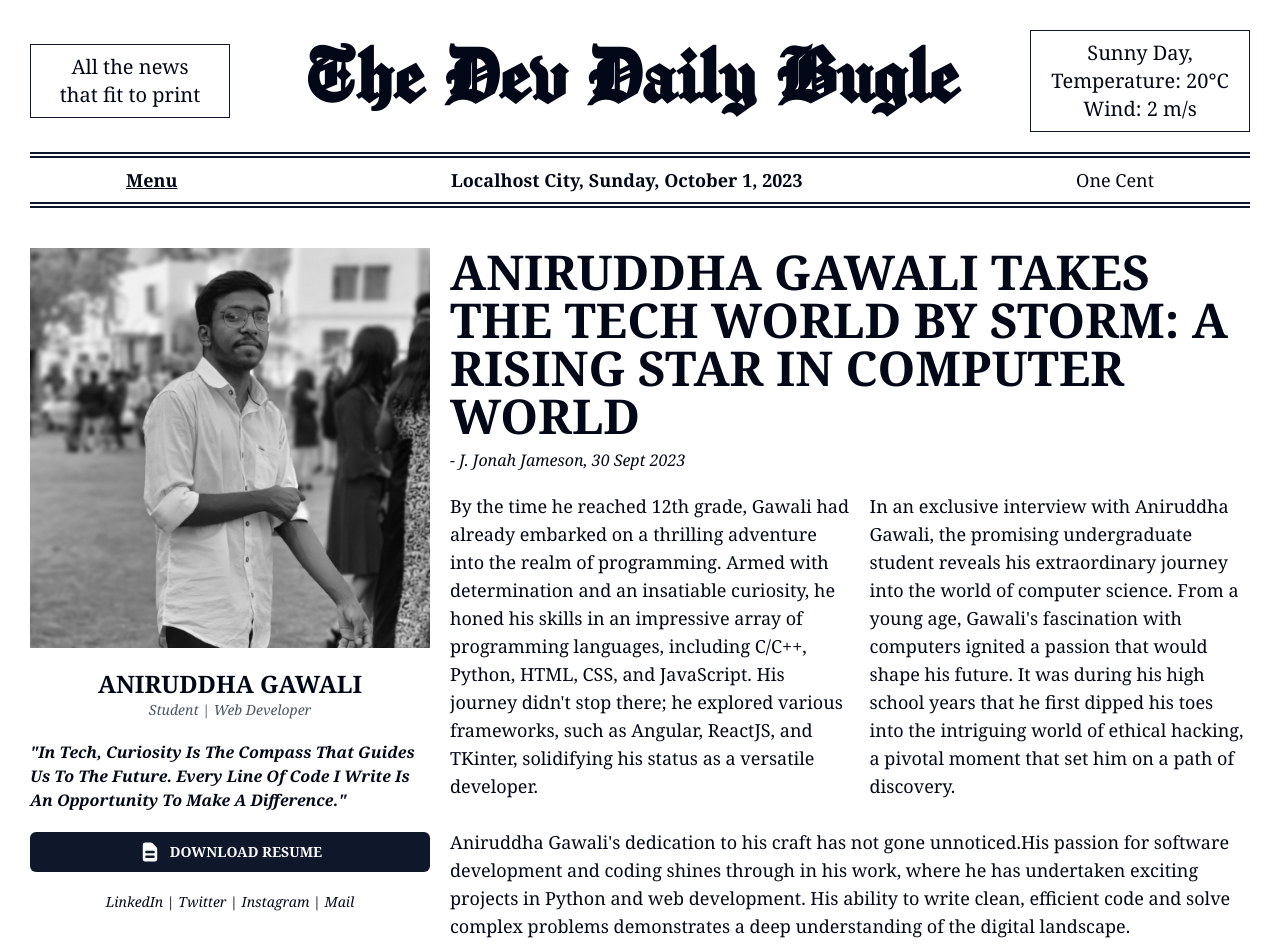
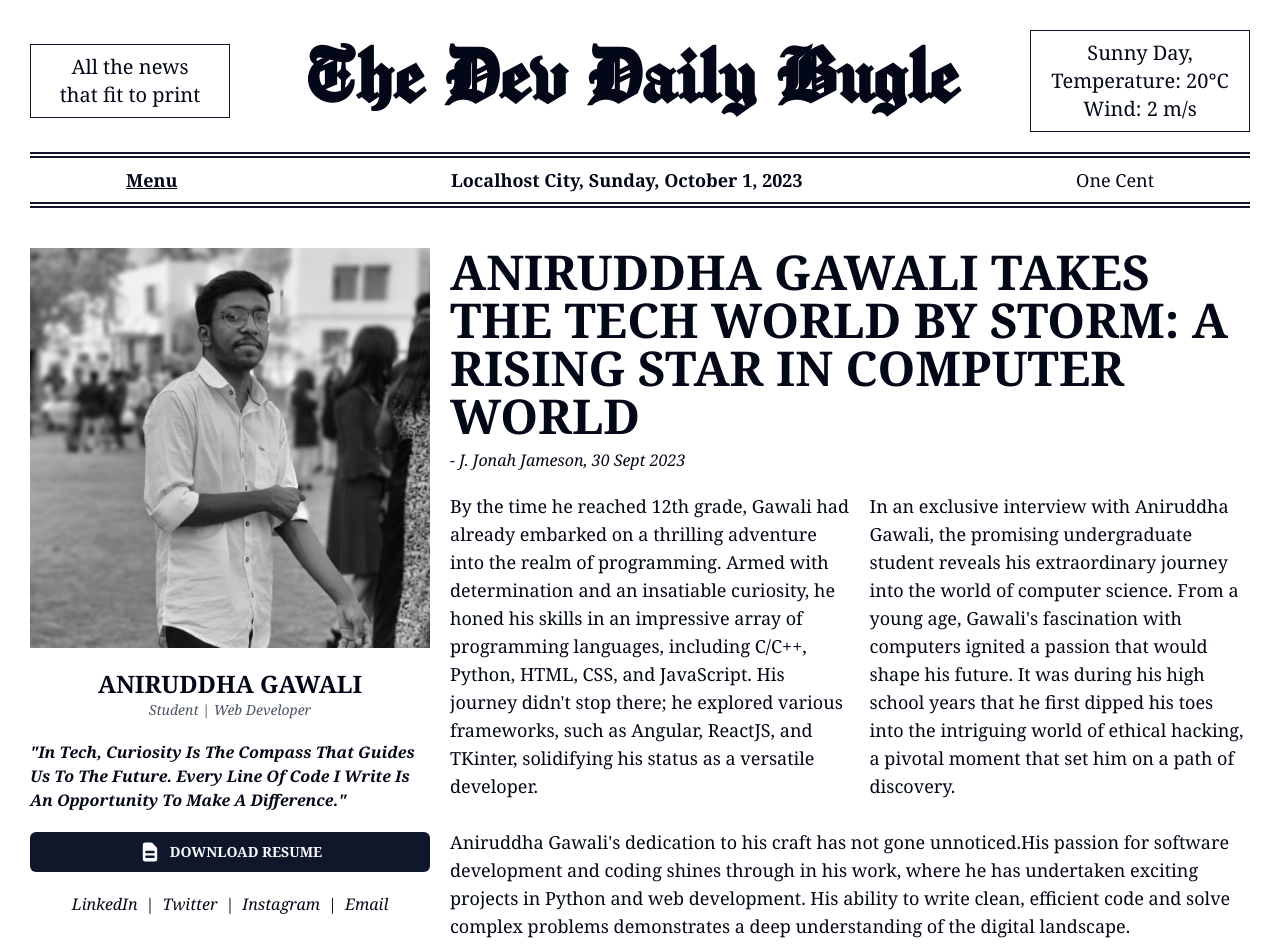
Before and after one commit to AniruddhaGawali/webfolio, a Next.js app in the folder client/: page / in a window 1280 px wide. Shown: the top 945 px of the page. Built offline with nearby package versions, Linux system fonts and the light colour scheme; no server answers.

Commit message:
feat : added social links to it

```diff
--- /dev/null
+++ b/client/src/app/not-found.tsx
@@ -0,0 +1,28 @@
+import React from "react";
+
+type Props = {};
+
+// 👇 import local font
+import localFont from "next/font/local";
+import Link from "next/link";
+import { Button } from "@/components/ui/button";
+
+//👇 Configure our local font object
+const Chomsky = localFont({ src: "../../public/font/Chomsky.ttf" });
+
+const NotFound = (props: Props) => {
+  return (
+    <div className="flex h-screen flex-col items-center justify-center">
+      <h1 className={`text-6xl font-bold text-gray-700 ${Chomsky.className}`}>
+        404 - Page Not Found
+      </h1>
+      <Link href="/" className=" mt-10 text-2xl font-bold text-gray-700">
+        <Button variant="outline" className={`text-lg font-bold`}>
+          Go Home
+        </Button>
+      </Link>
+    </div>
+  );
+};
+
+export default NotFound;
--- a/client/src/components/footer.tsx
+++ b/client/src/components/footer.tsx
@@ -2,6 +2,7 @@ import React from "react";
 
 // 👇 import local font
 import localFont from "next/font/local";
+import Social from "./social";
 
 //👇 Configure our local font object
 const Chomsky = localFont({ src: "../../public/font/Chomsky.ttf" });
@@ -16,9 +17,7 @@ const Footer = () => {
         Page 1
       </div>
       <div>
-        <p className=" text-center text-sm capitalize italic">
-          LinkedIn | Twitter | Instagram | Mail{" "}
-        </p>
+        <Social />
       </div>
       <div className={`${Chomsky.className} flex text-xl font-bold sm:hidden`}>
         Page 1
--- a/client/src/components/heroSection.tsx
+++ b/client/src/components/heroSection.tsx
@@ -4,6 +4,7 @@ import { Button } from "./ui/button";
 import { HeroSectionData } from "@/config/heroSection";
 
 import { HiDocumentText } from "react-icons/hi";
+import Social from "./social";
 
 type Props = {};
 
@@ -55,9 +56,7 @@ const HeroSection = (props: Props) => {
               </span>
               <span> Download Resume</span>
             </Button>
-            <p className="mt-5 text-center text-sm capitalize italic">
-              LinkedIn | Twitter | Instagram | Mail{" "}
-            </p>
+            <Social />
           </div>
         </section>
 
@@ -105,9 +104,7 @@ const HeroSection = (props: Props) => {
               </span>
               <span> Download Resume</span>
             </Button>
-            <p className="mt-5 text-center text-sm capitalize italic">
-              LinkedIn | Twitter | Instagram | Mail{" "}
-            </p>
+            <Social />
           </div>
         </section>
       </div>
--- /dev/null
+++ b/client/src/components/social.tsx
@@ -0,0 +1,31 @@
+import React from "react";
+
+const Social = () => {
+  return (
+    <div className="mt-5 flex justify-center gap-2 text-center text-base capitalize italic">
+      <a
+        className="hover:underline"
+        href="https://www.linkedin.com/in/aniruddha-gawali-617804230/"
+      >
+        LinkedIn
+      </a>
+      |{" "}
+      <a className="hover:underline" href="https://twitter.com/AniruddhaAKG">
+        Twitter
+      </a>
+      |{" "}
+      <a
+        className="hover:underline"
+        href="https://www.instagram.com/aniruddha.gawali/"
+      >
+        Instagram
+      </a>
+      |{" "}
+      <a className="hover:underline" href="mailto:aniruddhagawali03@gmail.com">
+        Email
+      </a>
+    </div>
+  );
+};
+
+export default Social;
```
